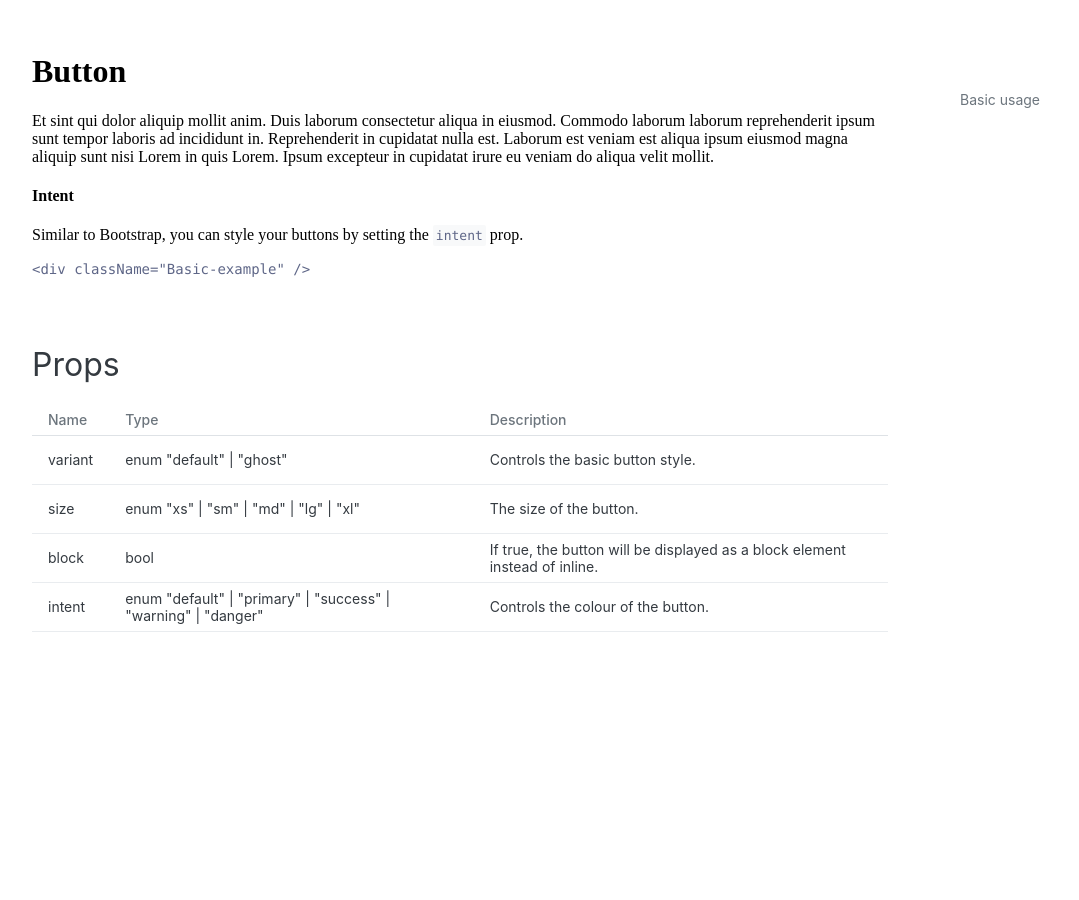
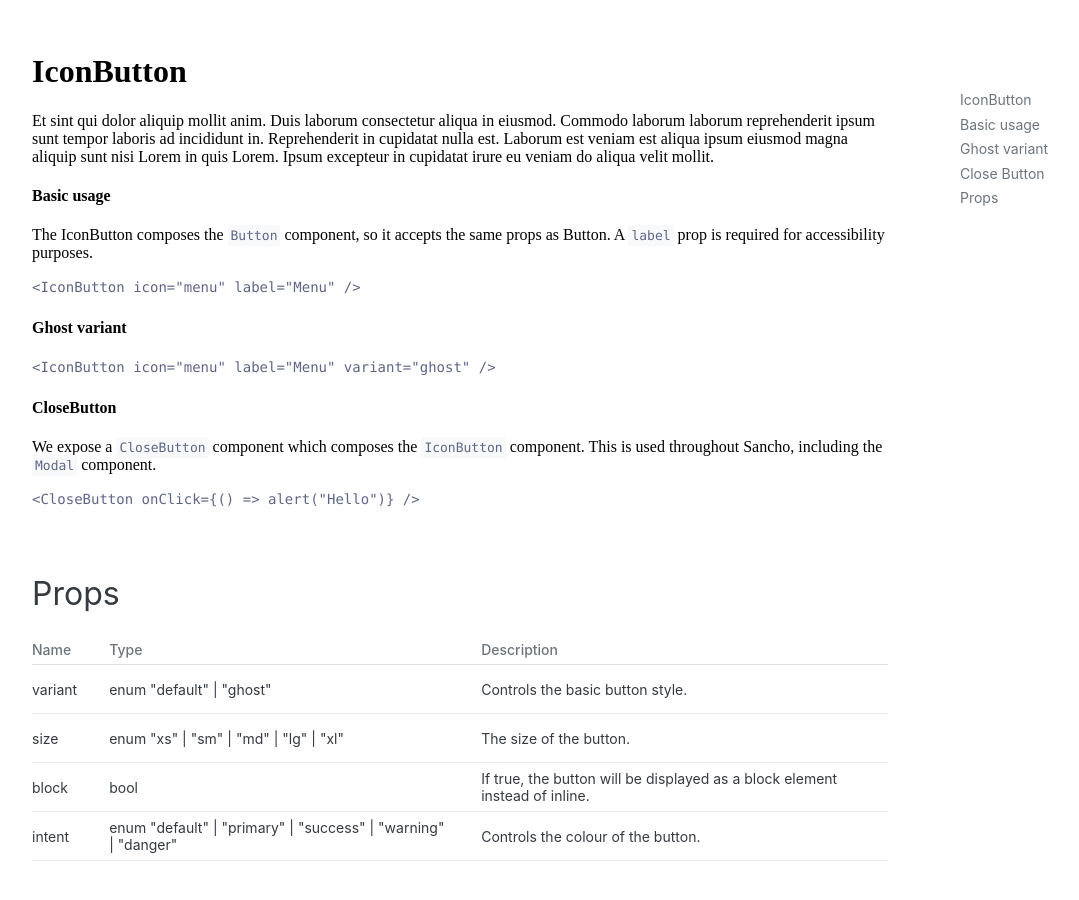
Before and after one commit to bmcmahen/sancho, a Gatsby site in the folder docs/: page /components/icon-button in a window 1280 px wide. Shown: the whole page, without its empty margins (56-1135 px from the left). Before the commit the page ends 800 px from the top, so only its background shows below. Built offline with nearby package versions, Linux system fonts and the light colour scheme; Gatsby itself is replaced by a stand-in of ours; some packages are replaced by stand-ins of ours; code samples lack their colours.

Commit message:
add icon list

````diff
--- a/docs/src/components/ExamplePreview.css
+++ b/docs/src/components/ExamplePreview.css
@@ -58,7 +58,7 @@ pre[class*="language-"] {
   -moz-hyphens: none;
   -ms-hyphens: none;
   hyphens: none;
-  background: white;
+  /* background: white; */
   margin: 0;
   border-radius: 0.4rem;
   color: #5e6687;
@@ -88,7 +88,7 @@ code[class*="language-"] ::selection {
 
 /* Code blocks */
 pre[class*="language-"] {
-  padding: 1em;
+  padding: 0.75rem;
   margin: 0;
 
   overflow: auto;
--- a/docs/src/components/ExamplePreview.jsx
+++ b/docs/src/components/ExamplePreview.jsx
@@ -48,8 +48,8 @@ export function ComponentPreview({ className, ...props }) {
           {isJSX && (
             <LivePreview
               css={{
-                padding: theme.spaces.sm,
-
+                padding: theme.spaces.md,
+                background: "white",
                 marginBottom: theme.spaces.sm,
                 borderRadius: theme.radii.sm,
               }}
--- a/docs/src/components/Props.tsx
+++ b/docs/src/components/Props.tsx
@@ -49,12 +49,14 @@ export function Props({ names }: PropsProps) {
                 <Table minWidth="650px">
                   <TableHead>
                     <TableRow>
-                      <TableCell>Name</TableCell>
+                      <TableCell css={{ paddingLeft: "0 !important" }}>
+                        Name
+                      </TableCell>
                       <TableCell>Type</TableCell>
                       <TableCell>Description</TableCell>
                     </TableRow>
                   </TableHead>
-                  <TableBody css={{ background: "white" }}>
+                  <TableBody>
                     {Object.keys(props).map(key => {
                       const row = props[key]
                       const type = row.type.name
@@ -62,7 +64,11 @@ export function Props({ names }: PropsProps) {
                       const { required, description } = row
                       return (
                         <TableRow key={key}>
-                          <TableCell component="th" scope="row">
+                          <TableCell
+                            css={{ paddingLeft: "0 !important" }}
+                            component="th"
+                            scope="row"
+                          >
                             {key}
                             {required ? "*" : ""}
                           </TableCell>
--- a/docs/src/pages/components/icon-button.mdx
+++ b/docs/src/pages/components/icon-button.mdx
@@ -1,4 +1,4 @@
-import { Button, Divider, Container } from "../../../../src"
+import { IconButton, Divider, Container } from "../../../../src"
 import "./button.css"
 import { Article } from "../../components/Layout"
 import { Props } from "../../components/Props"
@@ -8,19 +8,37 @@ import SEO from "../../components/SEO"
 
 <Container>
 <Article sidebar={[
-  { id: 'Basic usage', name: 'Basic usage' }
+  { id: 'IconButton', name: 'IconButton' },
+  { id: 'Basic usage', name: 'Basic usage' },
+  { id: 'Ghost variant', name: 'Ghost variant' },
+  { id: 'CloseButton', name: 'Close Button'},
+  { id: 'Props', name: 'Props'}
 ]}>
 
-# Button
+# IconButton
 
 Et sint qui dolor aliquip mollit anim. Duis laborum consectetur aliqua in eiusmod. Commodo laborum laborum reprehenderit ipsum sunt tempor laboris ad incididunt in. Reprehenderit in cupidatat nulla est. Laborum est veniam est aliqua ipsum eiusmod magna aliquip sunt nisi Lorem in quis Lorem. Ipsum excepteur in cupidatat irure eu veniam do aliqua velit mollit.
 
-#### Intent
+#### Basic usage
 
-Similar to Bootstrap, you can style your buttons by setting the `intent` prop.
+The IconButton composes the `Button` component, so it accepts the same props as Button. A `label` prop is required for accessibility purposes.
 
 ```jsx
-<div className="Basic-example" />
+<IconButton icon="menu" label="Menu" />
+```
+
+#### Ghost variant
+
+```jsx
+<IconButton icon="menu" label="Menu" variant="ghost" />
+```
+
+#### CloseButton
+
+We expose a `CloseButton` component which composes the `IconButton` component. This is used throughout Sancho, including the `Modal` component.
+
+```jsx
+<CloseButton onClick={() => alert("Hello")} />
 ```
 
 <Props names={["Button"]} />
--- a/src/Breadcrumb.tsx
+++ b/src/Breadcrumb.tsx
@@ -21,7 +21,7 @@ export const Breadcrumb: React.FunctionComponent<BreadcrumbProps> = ({
           display: "inline-flex",
           margin: 0,
           padding: `${theme.spaces.sm} ${theme.spaces.md}`,
-          background: "white",
+          background: theme.colors.background.tint1,
           borderRadius: theme.radii.sm
         }}
       >
--- a/src/Icons.tsx
+++ b/src/Icons.tsx
@@ -1,6 +1,8 @@
 import * as React from "react";
 import { IconName, IconSvgPaths16, IconSvgPaths20 } from "@blueprintjs/icons";
 import theme from "./Theme";
+
+export { IconNames, IconName } from "@blueprintjs/icons";
 
 export interface IconProps {
   color?: string;
--- a/src/Table.tsx
+++ b/src/Table.tsx
@@ -31,7 +31,7 @@ interface TableProps extends React.HTMLAttributes<HTMLTableElement> {
   fixed?: string[];
 }
 
-export function Table({ children, minWidth, fixed }: TableProps) {
+export function Table({ children, minWidth, fixed, ...other }: TableProps) {
   return (
     <div
       css={{
@@ -45,6 +45,7 @@ export function Table({ children, minWidth, fixed }: TableProps) {
           tableStyle,
           { minWidth, tableLayout: fixed ? "fixed" : undefined }
         ]}
+        {...other}
       >
         {fixed && (
           <colgroup>
````
Also changed, not shown: docs/src/components/IconList.tsx (added, +23 -0 lines), docs/src/pages/components/icon.mdx (+3 -8 lines).
